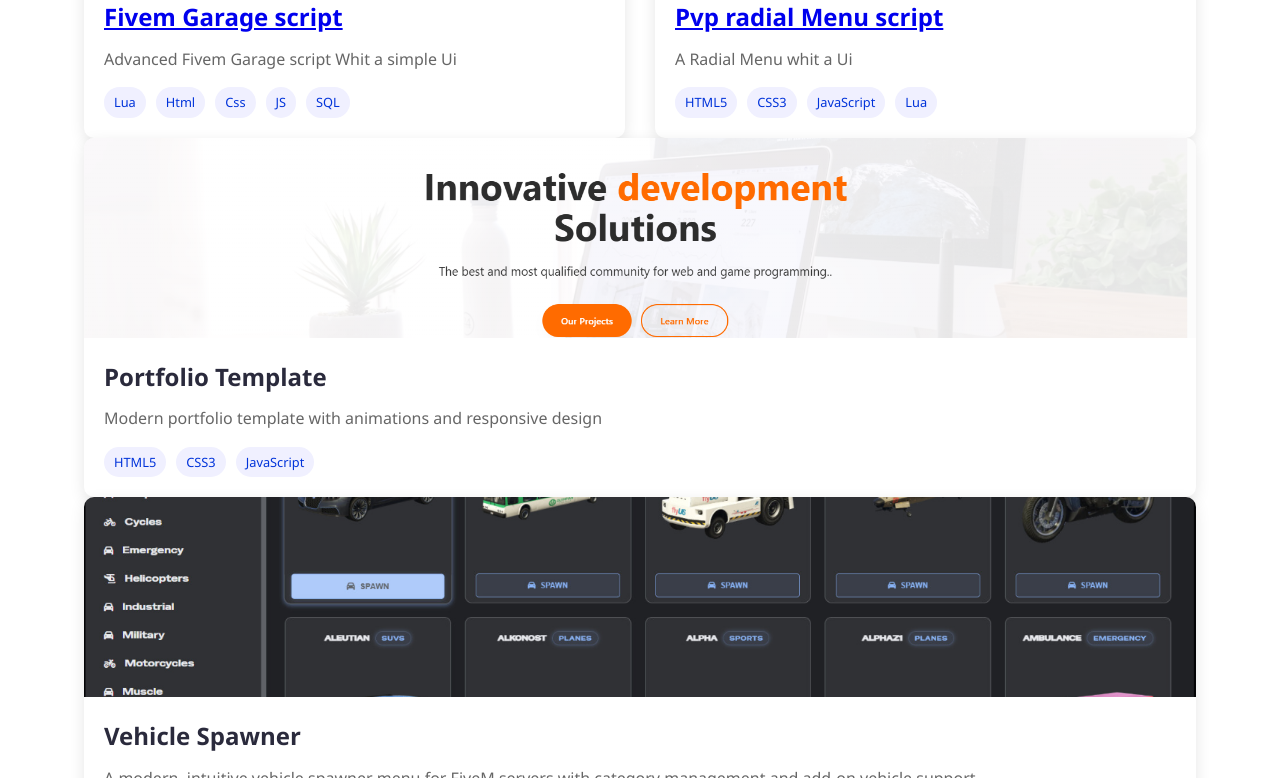
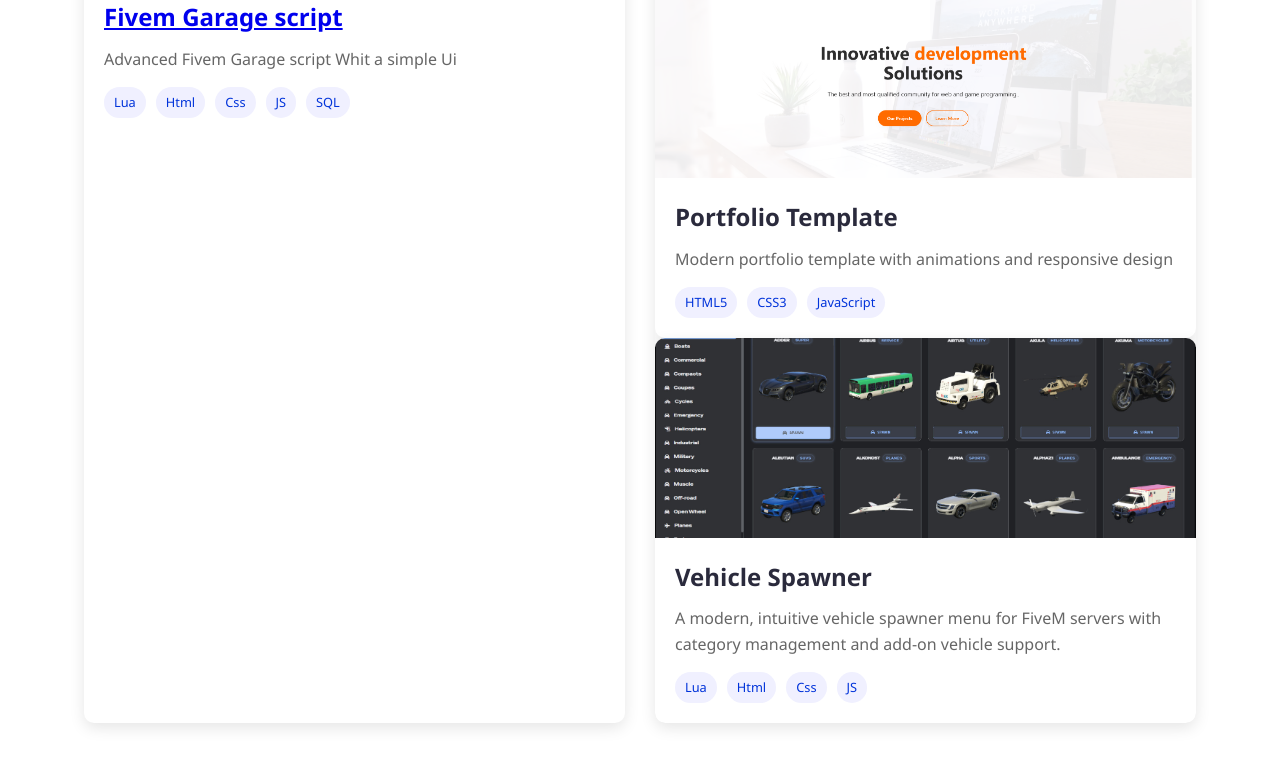
Before and after one commit to j1ldevelopmentbis-cell/J1LCVv.github.io, a plain HTML site: page index.html in a window 1280 px wide. Shown: the part 2448-3226 px from the top of the page. Drawn offline with Linux system fonts and the light colour scheme.

Commit message:
Fix HTML formatting and structure
...

```diff
--- a/index.html
+++ b/index.html
@@ -159,18 +159,6 @@
                     <div class="project-image">
                         <img src="https://cdn.discordapp.com/attachments/1415059683571666964/1437798771650990141/image.png?ex=69148df4&is=69133c74&hm=6c1bd183ec93f8f5ef48163ef64f760b30b6b3f5c9e9d8f20b9992c6007be6c6&" alt="Project 2">
                     </div>
-                    <div class="project-info">
-                        <h3><a href="https://www.youtube.com/watch?v=5h5jZ_vc7R0">Pvp radial Menu script</a></h3>
-                        <p>A Radial Menu whit a Ui </p>
-                        <div class="project-tags">
-                            <span>HTML5</span>
-                            <span>CSS3</span>
-                            <span>JavaScript</span>
-                            <span>Lua</span>
-                        </div>
-                    </div>
-                </div>
-                </div>
                 <div class="project-card">
                     <div class="project-image">
                         <img src="img/image.png" alt="Project 3">
```
